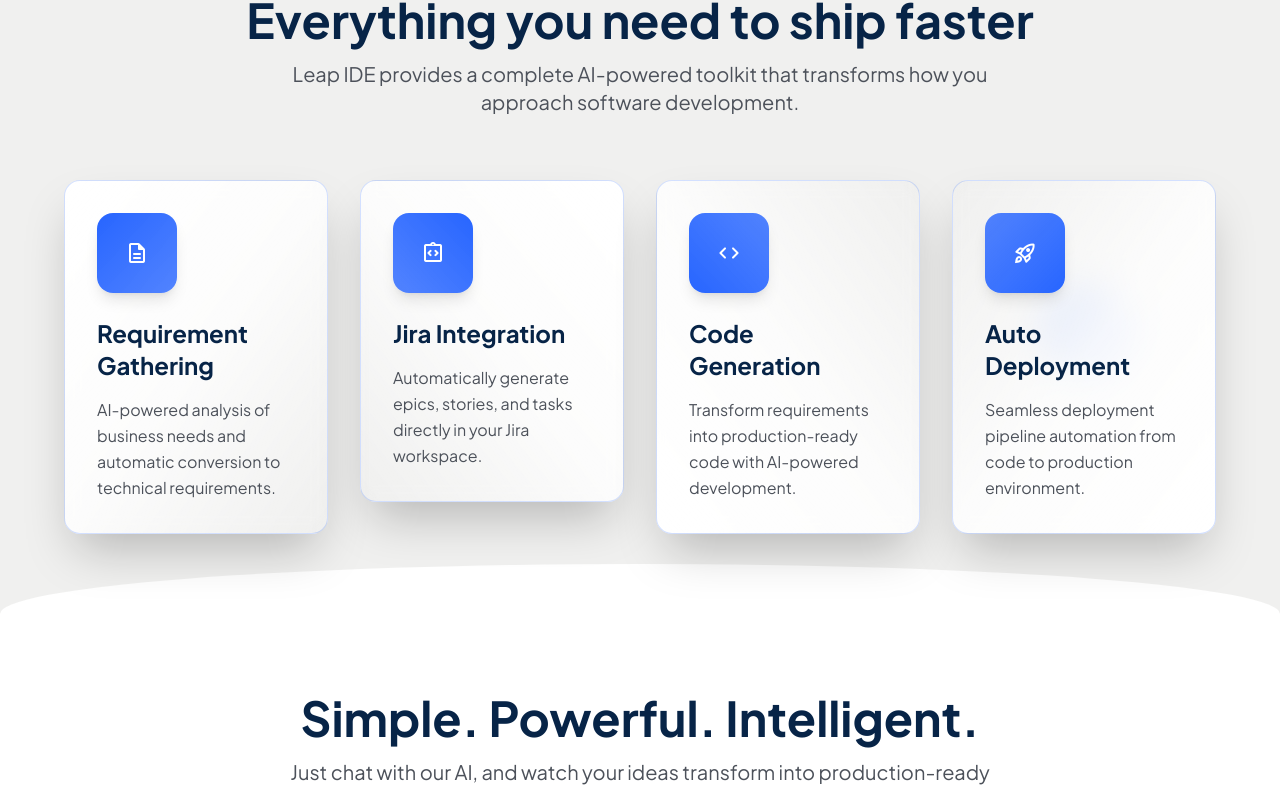
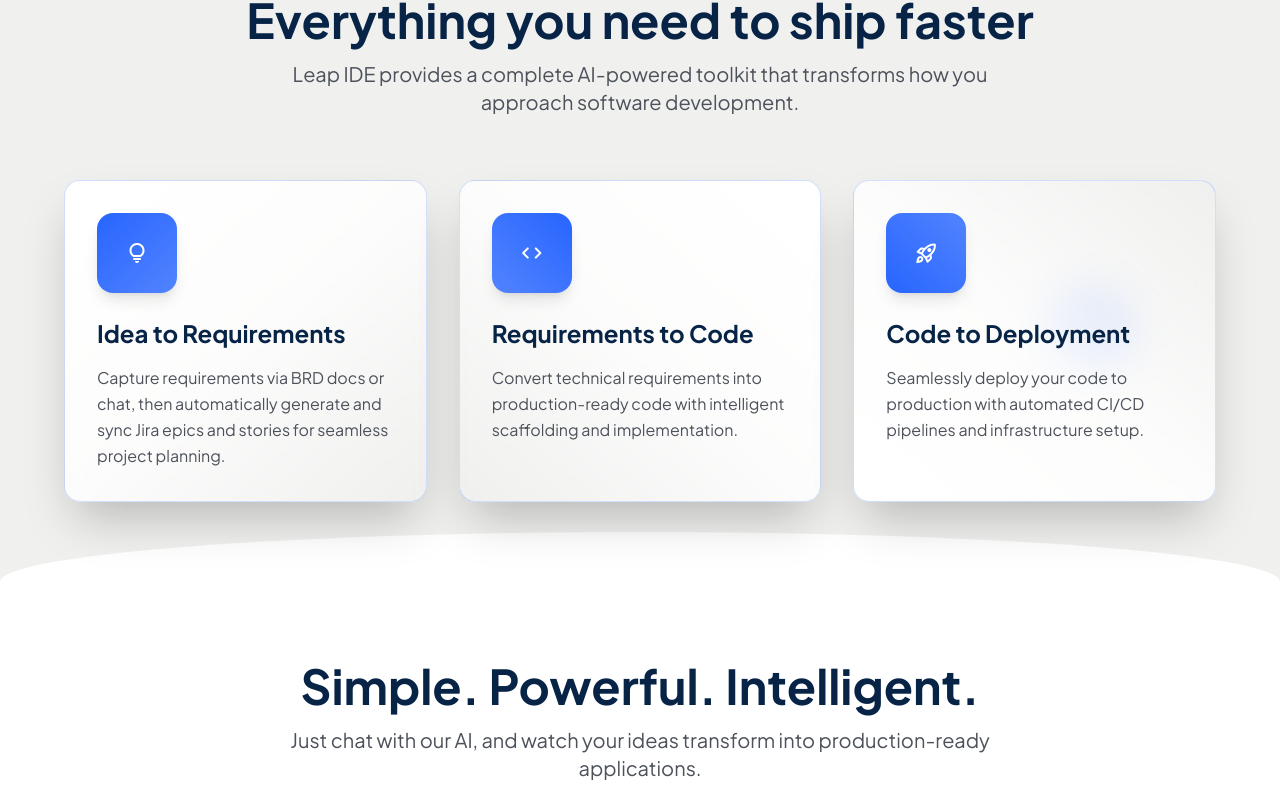
Before and after one commit to akhunters/leap-sdlc-design, a Next.js app: page / in a window 1280 px wide. Shown: the part 1011-1802 px from the top of the page. Built offline with nearby package versions, Linux system fonts and the light colour scheme.

Commit message:
new changes

```diff
--- a/src/app/page.tsx
+++ b/src/app/page.tsx
@@ -214,75 +214,58 @@ export default function Home() {
               <div className="absolute bottom-10 right-10 w-28 h-28 bg-accent-2935c-10 rounded-full blur-lg animate-pulse"></div>
             </div>
 
-            <div className="grid md:grid-cols-2 lg:grid-cols-4 gap-8 relative z-10">
-              {/* Requirement Gathering */}
-              <div className="group transform hover:scale-105 transition-all duration-500">
-                <div className="bg-gradient-to-br from-primary-white via-primary-white-80 to-accent-2935c-5 p-8 rounded-2xl shadow-2xl hover:shadow-3xl border border-accent-2935c-20 hover:border-accent-2935c-40 backdrop-blur-sm relative overflow-hidden">
+            <div className="grid md:grid-cols-3 gap-8 relative z-10">
+              {/* Idea to Requirements */}
+              <div className="group transform hover:scale-105 transition-all duration-500 h-full">
+                <div className="bg-gradient-to-br from-primary-white via-primary-white-80 to-accent-2935c-5 p-8 rounded-2xl shadow-2xl hover:shadow-3xl border border-accent-2935c-20 hover:border-accent-2935c-40 backdrop-blur-sm relative overflow-hidden h-full flex flex-col">
                   <div className="flex items-center justify-center w-20 h-20 bg-gradient-to-br from-accent-2935c to-accent-2935c-80 rounded-2xl mb-6 shadow-lg group-hover:rotate-6 transition-transform duration-300">
-                    <span className="material-symbols-rounded text-primary-white text-4xl">
-                      description
+                    <span className="material-symbols-rounded text-primary-white text-6xl">
+                      lightbulb
                     </span>
                   </div>
                   <h3 className="text-2xl font-bold text-primary-2767c mb-4 group-hover:text-accent-2935c transition-colors duration-300">
-                    Requirement Gathering
+                    Idea to Requirements
                   </h3>
-                  <p className="text-secondary-7450c leading-relaxed">
-                    AI-powered analysis of business needs and automatic
-                    conversion to technical requirements.
+                  <p className="text-secondary-7450c leading-relaxed flex-grow">
+                    Capture requirements via BRD docs or chat, then
+                    automatically generate and sync Jira epics and stories for
+                    seamless project planning.
                   </p>
                 </div>
               </div>
 
-              {/* Jira Integration */}
+              {/* Requirements to Code */}
               <div className="group transform hover:scale-105 transition-all duration-500 h-full">
-                <div className="bg-gradient-to-bl from-primary-white via-primary-white-80 to-accent-2935c-5 p-8 rounded-2xl shadow-2xl hover:shadow-3xl border border-accent-2935c-20 hover:border-accent-2935c-40 backdrop-blur-sm relative overflow-hidden">
+                <div className="bg-gradient-to-bl from-primary-white via-primary-white-80 to-accent-2935c-5 p-8 rounded-2xl shadow-2xl hover:shadow-3xl border border-accent-2935c-20 hover:border-accent-2935c-40 backdrop-blur-sm relative overflow-hidden h-full flex flex-col">
                   <div className="flex items-center justify-center w-20 h-20 bg-gradient-to-bl from-accent-2935c to-accent-2935c-80 rounded-2xl mb-6 shadow-lg group-hover:-rotate-6 transition-transform duration-300">
-                    <span className="material-symbols-rounded text-primary-white text-4xl">
-                      integration_instructions
+                    <span className="material-symbols-rounded text-primary-white text-6xl">
+                      code
                     </span>
                   </div>
                   <h3 className="text-2xl font-bold text-primary-2767c mb-4 group-hover:text-accent-2935c transition-colors duration-300">
-                    Jira Integration
+                    Requirements to Code
                   </h3>
-                  <p className="text-secondary-7450c leading-relaxed">
-                    Automatically generate epics, stories, and tasks directly in
-                    your Jira workspace.
+                  <p className="text-secondary-7450c leading-relaxed flex-grow">
+                    Convert technical requirements into production-ready code
+                    with intelligent scaffolding and implementation.
                   </p>
                 </div>
               </div>
 
-              {/* Code Generation */}
-              <div className="group transform hover:scale-105 transition-all duration-500">
-                <div className="bg-gradient-to-tr from-primary-white via-primary-white-80 to-accent-2935c-5 p-8 rounded-2xl shadow-2xl hover:shadow-3xl border border-accent-2935c-20 hover:border-accent-2935c-40 backdrop-blur-sm relative overflow-hidden">
+              {/* Code to Deployment */}
+              <div className="group transform hover:scale-105 transition-all duration-500 h-full">
+                <div className="bg-gradient-to-tr from-primary-white via-primary-white-80 to-accent-2935c-5 p-8 rounded-2xl shadow-2xl hover:shadow-3xl border border-accent-2935c-20 hover:border-accent-2935c-40 backdrop-blur-sm relative overflow-hidden h-full flex flex-col">
                   <div className="flex items-center justify-center w-20 h-20 bg-gradient-to-tr from-accent-2935c to-accent-2935c-80 rounded-2xl mb-6 shadow-lg group-hover:rotate-12 transition-transform duration-300">
-                    <span className="material-symbols-rounded text-primary-white text-4xl">
-                      code
-                    </span>
-                  </div>
-                  <h3 className="text-2xl font-bold text-primary-2767c mb-4 group-hover:text-accent-2935c transition-colors duration-300">
-                    Code Generation
-                  </h3>
-                  <p className="text-secondary-7450c leading-relaxed">
-                    Transform requirements into production-ready code with
-                    AI-powered development.
-                  </p>
-                </div>
-              </div>
-
-              {/* Auto Deployment */}
-              <div className="group transform hover:scale-105 transition-all duration-500">
-                <div className="bg-gradient-to-tl from-primary-white via-primary-white-80 to-accent-2935c-5 p-8 rounded-2xl shadow-2xl hover:shadow-3xl border border-accent-2935c-20 hover:border-accent-2935c-40 backdrop-blur-sm relative overflow-hidden">
-                  <div className="flex items-center justify-center w-20 h-20 bg-gradient-to-tl from-accent-2935c to-accent-2935c-80 rounded-2xl mb-6 shadow-lg group-hover:-rotate-12 transition-transform duration-300">
-                    <span className="material-symbols-rounded text-primary-white text-4xl">
+                    <span className="material-symbols-rounded text-primary-white text-6xl">
                       rocket_launch
                     </span>
                   </div>
                   <h3 className="text-2xl font-bold text-primary-2767c mb-4 group-hover:text-accent-2935c transition-colors duration-300">
-                    Auto Deployment
+                    Code to Deployment
                   </h3>
-                  <p className="text-secondary-7450c leading-relaxed">
-                    Seamless deployment pipeline automation from code to
-                    production environment.
+                  <p className="text-secondary-7450c leading-relaxed flex-grow">
+                    Seamlessly deploy your code to production with automated
+                    CI/CD pipelines and infrastructure setup.
                   </p>
                 </div>
               </div>
```
